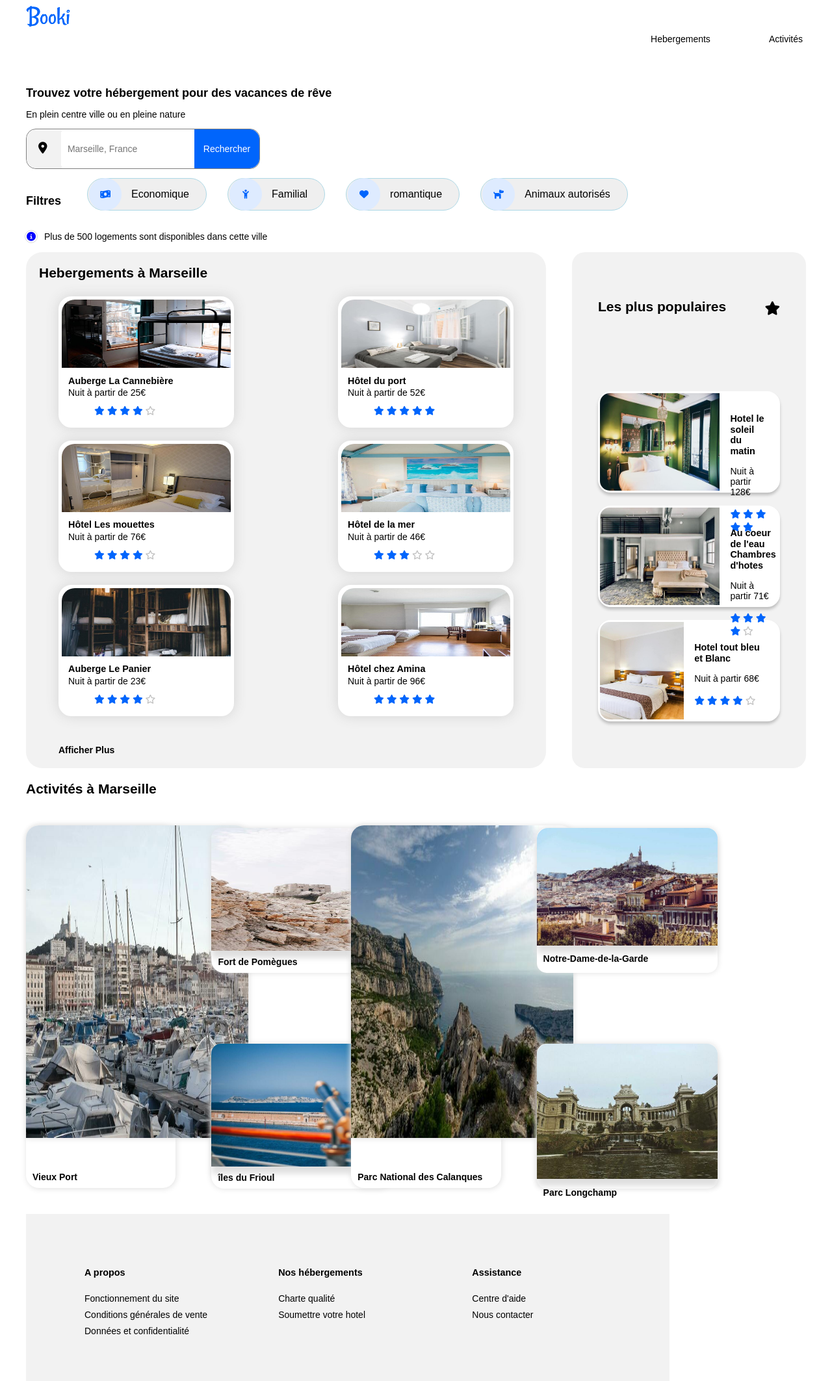
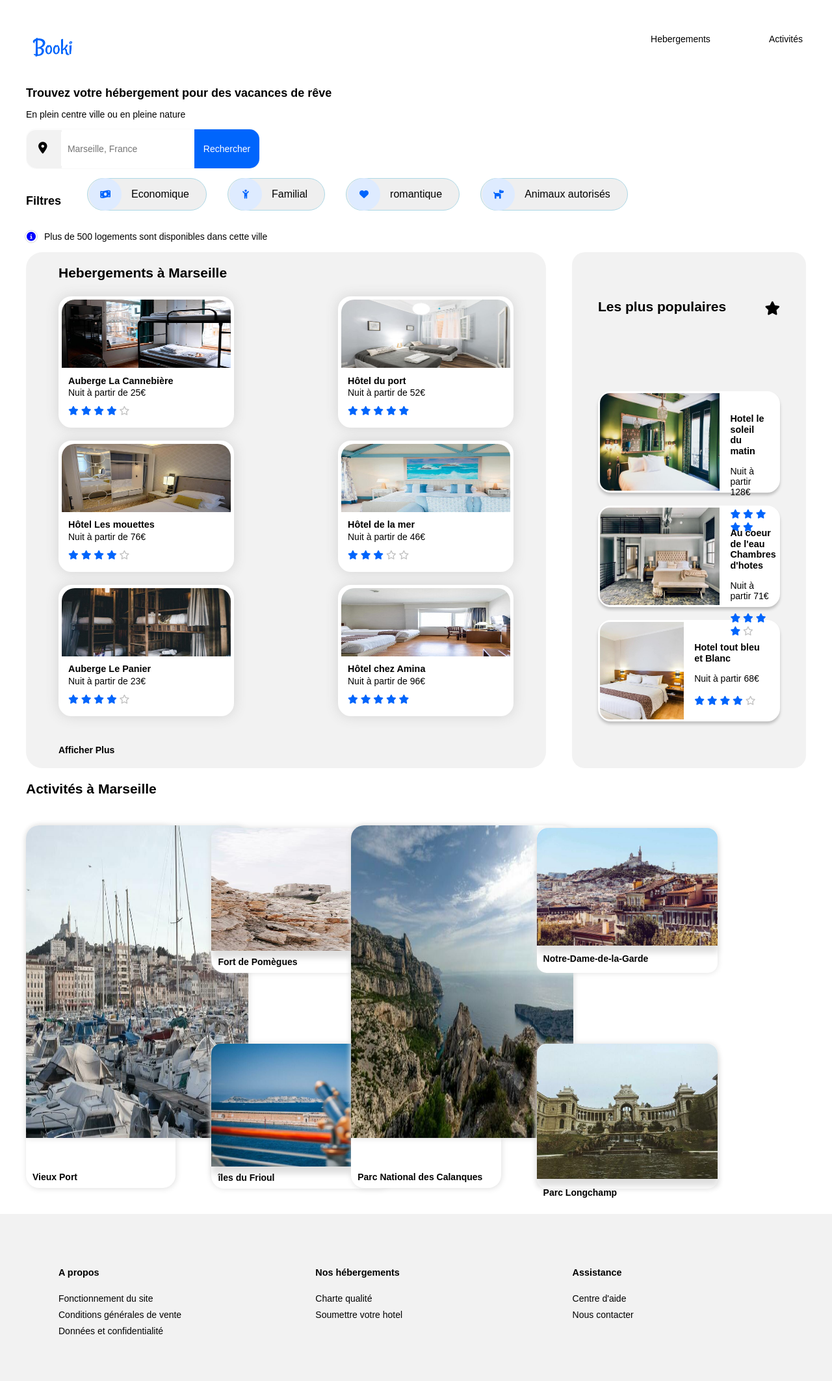
Before and after one commit to vrudy77/booki, a plain HTML site: page index.html in a window 1280 px wide. Shown: the whole page at 65% size. Drawn offline with nearby package versions, Linux system fonts and the light colour scheme; files whose address does not match are found by name.

Commit message:
update html & css

```diff
--- a/index.html
+++ b/index.html
@@ -13,6 +13,7 @@
     <link rel="stylesheet" href="https://cdnjs.cloudflare.com/ajax/libs/font-awesome/6.1.1/css/all.min.css">
     <link rel="stylesheet" href="https://necolas.github.io/normalize.css/8.0.1/normalize.css">
     <link rel="stylesheet" href="style.css">
+    <link rel="stylesheet" type="text/css" href="mobile.css" media="screen and (max-width: 768px)">
 </head>
 
 <body>
--- a/style.css
+++ b/style.css
@@ -1,8 +1,4 @@
 /*                  Resolution              */
-
-@media screen and (max-width: 992px) and (min-width: 769px) {
-
-}
 
 * {
   font-family: raleway, sans-serif;
@@ -26,7 +22,9 @@ main {
 
 .logo {
   width: auto;
-  height: 50px;
+  height: 45px;
+  margin-top: 50px;
+  margin-left: 10px;
 }
 
 ul {
@@ -56,8 +54,7 @@ b {
   font-weight: bolder;
 }
 
-a
-{
+a {
   text-decoration: none;
   color: initial;
   width: auto;
@@ -111,7 +108,7 @@ header h1 p {
 
 .search {
   display: inline-block;
-  border: 1px solid gray;
+  border: 1px solid #8080800d;
   border-radius: 15px;
   width: auto;
   margin-left: 40px;
@@ -257,13 +254,18 @@ header h1 p {
   border-top-right-radius: 20px;
 }
 
+.heberg-card figure {
+  margin-left: 0;
+}
+
 .heberg-card-text {
   font-weight: 680;
   line-height: 4px;
   padding: 0 0 0 10px;
 }
 
-.heberg-card:hover {
+.heberg-card:hover
+.heberg-card:focus {
   cursor: pointer;
   transition: all 60ms ease-in;
   transform: scale(1.05);
@@ -271,7 +273,7 @@ header h1 p {
 }
 
 article h2 {
-  margin-left: 20px;
+  margin-left: 50px;
 }
 
 .fa-star {
@@ -464,8 +466,8 @@ footer {
   padding: 50px;
   display: flex;
   justify-content: space-between;
-  margin-left: 40px;
-  margin-right: 250px;
+  margin-left: auto;
+  margin-right: auto;
 }
 
 .pied-page {
```
